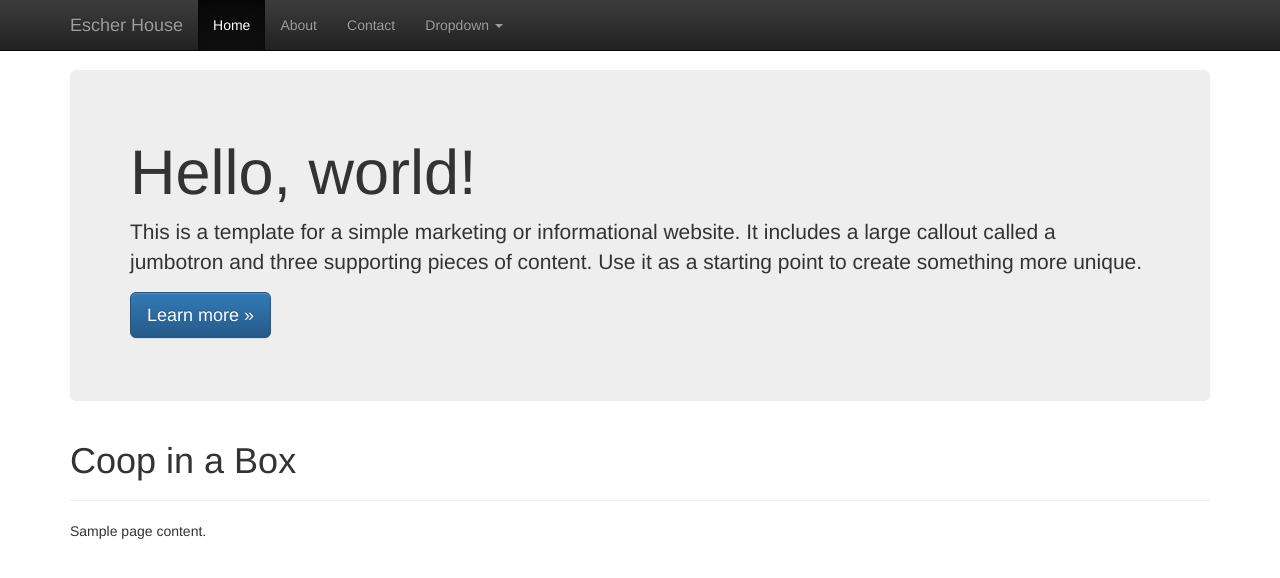
After one commit to coop-developers/coopbox_base, a Python web app: template coopbox_base/templates/base/simple.layout.jinja in a window 1280 px wide. The commit adds this page. Shown: the top 578 px of the page. Run offline with Jinja, Linux system fonts and the light colour scheme; the template is opened without the code that fills it, so the values that code supplies are empty; some libraries are stand-ins or nearby versions.

```diff
--- /dev/null
+++ b/coopbox_base/static/coopbox_base/css/main.css
@@ -0,0 +1,6 @@
+/* main.css */
+
+body {
+    padding-top: 70px;
+    padding-bottom: 30px;
+}
--- a/coopbox_base/templates/base/base.jinja
+++ b/coopbox_base/templates/base/base.jinja
@@ -7,16 +7,18 @@
         <meta charset="utf-8">
         <meta http-equiv="X-UA-Compatible" content="IE=edge">
         <title>{% block page_title %}Coop in a Box{% endblock %}</title>
-        <meta name="description" content="">
+        <meta name="description" content="{% block description %}{% endblock %}">
         <meta name="viewport" content="width=device-width, initial-scale=1">
 
         <!-- Bootstrap -->
-        <link href="css/bootstrap.min.css" rel="stylesheet">
+        {# <link href="css/bootstrap.min.css" rel="stylesheet"> #}
+        <link rel="stylesheet" href="//maxcdn.bootstrapcdn.com/bootstrap/3.3.0/css/bootstrap.min.css">
+        <link rel="stylesheet" href="//maxcdn.bootstrapcdn.com/bootstrap/3.3.0/css/bootstrap-theme.min.css">
         <!-- Place favicon.ico and apple-touch-icon.png in the root directory -->
 
-        <link rel="stylesheet" href="css/normalize.css">
-        <link rel="stylesheet" href="css/main.css">
-        <script src="js/vendor/modernizr-2.6.2.min.js"></script> {# Remove this line? #}
+        <link rel="stylesheet" href="{{ static('coopbox_base/css/main.css') }}">
+        {% block extra_css %}{% endblock %}
+        {# <script src="js/vendor/modernizr-2.6.2.min.js"></script> Remove this line? #}
         <!-- HTML5 shim and Respond.js for IE8 support of HTML5 elements and media queries -->
         <!-- WARNING: Respond.js doesn't work if you view the page via file:// -->
         <!--[if lt IE 9]>
@@ -24,7 +26,7 @@
           <script src="https://oss.maxcdn.com/respond/1.4.2/respond.min.js"></script>
         <![endif]-->
     </head>
-    <body>
+    <body role="document">
         {#
         <!--[if lt IE 7]>
             <p class="browsehappy">You are using an <strong>outdated</strong> browser. Please <a href="http://browsehappy.com/">upgrade your browser</a> to improve your experience.</p>
@@ -33,20 +35,25 @@
 
         <!-- Add your site or application content here -->
 
-        <h1>Hello, world!</h1>
-        <div id="main">
-          {% block main %}{% endblock main %}
-        </div>
+        {% block body %}
+            <div class="container">
+                <h1>Coop in a box Base template</h1>
+                <p>Please extend this template and override block body with the necessary page layouts.</p>
+                <p>This template is not intended to be used directly.</p>
+            </div>
+        {% endblock %}
+
         <!-- jQuery (necessary for Bootstrap's JavaScript plugins) -->
         <script src="//ajax.googleapis.com/ajax/libs/jquery/1.11.1/jquery.min.js"></script>
-        <script src="js/bootstrap.min.js"></script>
+        <script src="//maxcdn.bootstrapcdn.com/bootstrap/3.3.0/js/bootstrap.min.js"></script>
         <!-- Include all compiled plugins (below), or include individual files as needed -->
 
-        <script>window.jQuery || document.write('<script src="js/vendor/jquery-1.10.2.min.js"><\/script>')</script>
-        <script src="js/plugins.js"></script>
-        <script src="js/main.js"></script>
+        <script src="{{ static('coopbox_base/js/plugins.js') }}"></script>
+        <script src="{{ static('coopbox_base/js/main.js') }}"></script>
 
-        {%- if site_config('GOOGLE_ANALYTICS_ID') %}
+        {% block extra_js %}{% endblock %}
+
+        {%- if site_config('GOOGLE_ANALYTICS_ID') -%}
         <!-- Google Analytics: set GOOGLE_ANALYTICS_ID in settings.py. -->
         <script>
             (function(b,o,i,l,e,r){b.GoogleAnalyticsObject=l;b[l]||(b[l]=
@@ -56,7 +63,7 @@
             r.parentNode.insertBefore(e,r)}(window,document,'script','ga'));
             ga('create','{{ site_config('GOOGLE_ANALYTICS_ID') | escapejs }}');ga('send','pageview');
         </script>
-        {% endif %}
+        {%- endif %}
         <script> $('html').removeClass('no-js'); </script>
     </body>
 </html>
--- /dev/null
+++ b/coopbox_base/templates/base/simple.layout.jinja
@@ -0,0 +1,57 @@
+{% extends "base/base.jinja" %}
+
+{% block body %}
+    {% block top_navbar %}
+    <!-- Fixed navbar -->
+    <nav class="navbar navbar-inverse navbar-fixed-top" role="navigation">
+      <div class="container">
+        <div class="navbar-header">
+          <button type="button" class="navbar-toggle collapsed" data-toggle="collapse" data-target="#navbar" aria-expanded="false" aria-controls="navbar">
+            <span class="sr-only">Toggle navigation</span>
+            <span class="icon-bar"></span>
+            <span class="icon-bar"></span>
+            <span class="icon-bar"></span>
+          </button>
+          <a class="navbar-brand" href="#">Escher House</a>
+        </div>
+        <div id="navbar" class="navbar-collapse collapse">
+          <ul class="nav navbar-nav">
+            <li class="active"><a href="#">Home</a></li>
+            <li><a href="#about">About</a></li>
+            <li><a href="#contact">Contact</a></li>
+            <li class="dropdown">
+              <a href="#" class="dropdown-toggle" data-toggle="dropdown">Dropdown <span class="caret"></span></a>
+              <ul class="dropdown-menu" role="menu">
+                <li><a href="#">Action</a></li>
+                <li><a href="#">Another action</a></li>
+                <li><a href="#">Something else here</a></li>
+                <li class="divider"></li>
+                <li class="dropdown-header">Nav header</li>
+                <li><a href="#">Separated link</a></li>
+                <li><a href="#">One more separated link</a></li>
+              </ul>
+            </li>
+          </ul>
+        </div><!--/.nav-collapse -->
+      </div>
+    </nav>
+    {% endblock top_navbar %}
+
+    {% block main %}
+    <div class="container" role="main">
+        <div class="jumbotron">
+            <h1>Hello, world!</h1>
+            <p>This is a template for a simple marketing or informational website. It includes a large callout called a jumbotron and three supporting pieces of content. Use it as a starting point to create something more unique.</p>
+            <p><a href="#" class="btn btn-primary btn-lg" role="button">Learn more &raquo;</a></p>
+          </div>
+        <div class="page-header">
+            <h1>{% block page_heading %}{{ self.page_title() }}{% endblock %}</h1>
+        </div>
+        <div id="main">
+            {% block content %}
+                Sample page content.
+            {% endblock content %}
+        </div>
+    </div>
+    {% endblock main %}
+{% endblock body %}
```
Also changed, not shown: coopbox_base/templates/coopbox_base/index.jinja (+9 -4 lines), withenv.py (+7 -7 lines), coopbox_base/static/coopbox_base/js/main.js (added), coopbox_base/static/coopbox_base/js/plugins.js (added), 1 other file.
